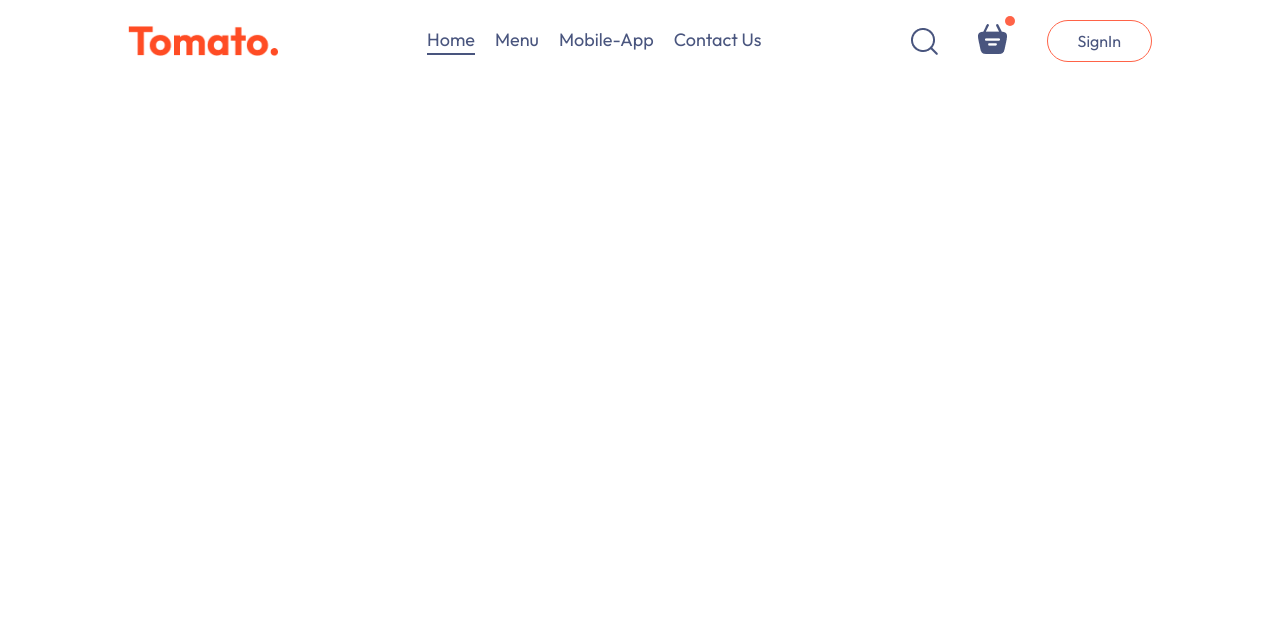
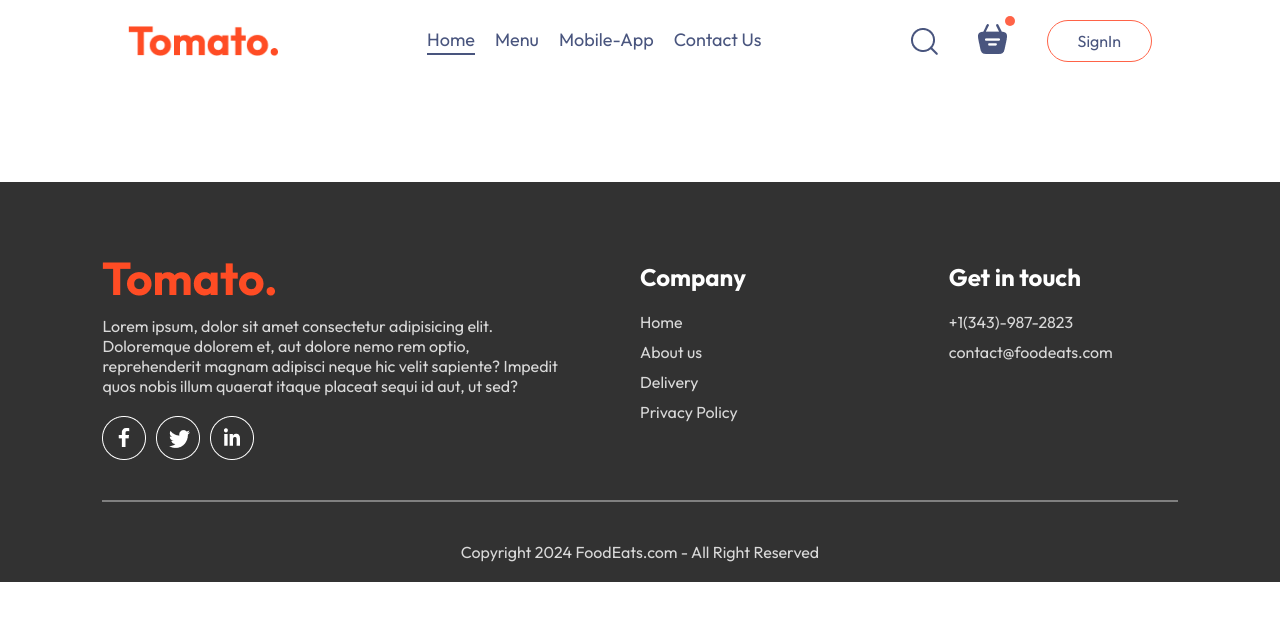
Before and after one commit to singhxmandeep/FoodEats, a React (Vite) app in the folder frontend/: page /order in a window 1280 px wide. Shown: the top 620 px of the page. Built offline with nearby package versions, Linux system fonts and the light colour scheme.

Commit message:
add mobite-app option

```diff
--- a/frontend/src/App.jsx
+++ b/frontend/src/App.jsx
@@ -1,21 +1,25 @@
-import React from 'react'
-import Navbar from './Components/Navbar/Navbar'
-import { Route, Routes } from 'react-router-dom'
-import Home from './pages/Home/Home'
-import Cart from './pages/Cart/Cart'
-import PlaceOrder from './pages/PlaceOrder/PlaceOrder'
+import React from "react";
+import Navbar from "./Components/Navbar/Navbar";
+import { Route, Routes } from "react-router-dom";
+import Home from "./pages/Home/Home";
+import Cart from "./pages/Cart/Cart";
+import PlaceOrder from "./pages/PlaceOrder/PlaceOrder";
+import Footer from "./Components/Footer/Footer";
 
 const App = () => {
   return (
-    <div className='app'>
-      <Navbar/>
-      <Routes>
-        <Route path='/' element={<Home/>}/>
-        <Route path='/cart' element={<Cart/>}/>
-        <Route path='/order' element={<PlaceOrder/>}/>
-      </Routes>
-    </div>
-  )
-}
+    <>
+      <div className="app">
+        <Navbar />
+        <Routes>
+          <Route path="/" element={<Home />} />
+          <Route path="/cart" element={<Cart />} />
+          <Route path="/order" element={<PlaceOrder />} />
+        </Routes>
+      </div>
+      <Footer />
+    </>
+  );
+};
 
-export default App
+export default App;
--- /dev/null
+++ b/frontend/src/Components/Footer/Footer.css
@@ -0,0 +1,51 @@
+.footer{
+    color: #d9d9d9;
+    background-color: #323232;
+    display: flex;
+    flex-direction: column;
+    align-items: center;
+    gap: 20px;
+    padding: 20px 8vw;
+    padding-top: 80px;
+    margin-top: 100px;
+}
+
+.footer-content{
+    width: 100%;
+    display: grid;
+    grid-template-columns: 2fr 1fr 1fr;
+    gap: 80px;
+}
+
+.footer-content-left, .footer-content-right, .footer-content-center{
+    display: flex;
+    flex-direction: column;
+    align-items: start;
+    gap: 20px;
+}
+
+.footer-content-left li, .footer-content-right li, .footer-content-center li{
+    list-style: none;
+    margin-bottom: 10px;
+    cursor: pointer;
+}
+
+ .footer-content-right h2, .footer-content-center h2{
+    color: white;
+}
+
+.footer-social-icon{
+    width: 40px;
+    margin-right: 15px;
+    display: flex;
+    gap: 10px;
+    cursor: pointer;
+}
+
+.footer hr{
+    width: 100%;
+    height: 2px;
+    margin: 20px 0;
+    background: grey;
+    border: none;
+}
--- /dev/null
+++ b/frontend/src/Components/Footer/Footer.jsx
@@ -0,0 +1,42 @@
+import React from 'react'
+import "./Footer.css"
+import { assets } from '../../assets/assets'
+
+const Footer = () => {
+  return (
+    <div className='footer' id='footer'>
+        <div className="footer-content">
+            <div className="footer-content-left">
+                <img src={assets.logo} alt="" />
+                <p>Lorem ipsum, dolor sit amet consectetur adipisicing elit. Doloremque dolorem et, aut dolore nemo rem optio, reprehenderit magnam adipisci neque hic velit sapiente? Impedit quos nobis illum quaerat itaque placeat sequi id aut, ut sed?</p>
+                <div className="footer-social-icon">
+                    <img src={assets.facebook_icon} alt="" />
+                    <img src={assets.twitter_icon} alt="" />
+                    <img src={assets.linkedin_icon} alt="" />
+                </div>
+            </div>
+            <div className="footer-content-center">
+                <h2>Company</h2>
+                <ul>
+                    <li>Home</li>
+                    <li>About us</li>
+                    <li>Delivery</li>
+                    <li>Privacy Policy</li>
+                </ul>
+            </div>
+            <div className="footer-content-right">
+                <h2>Get in touch</h2>
+                <ul>
+                    <li>+1(343)-987-2823</li>
+                    <li>contact@foodeats.com</li>
+                </ul>
+            </div>
+        </div>
+            <hr />
+            <p className="footer-copyright">Copyright 2024 FoodEats.com - All Right Reserved</p>
+
+    </div>
+  )
+}
+
+export default Footer
```
